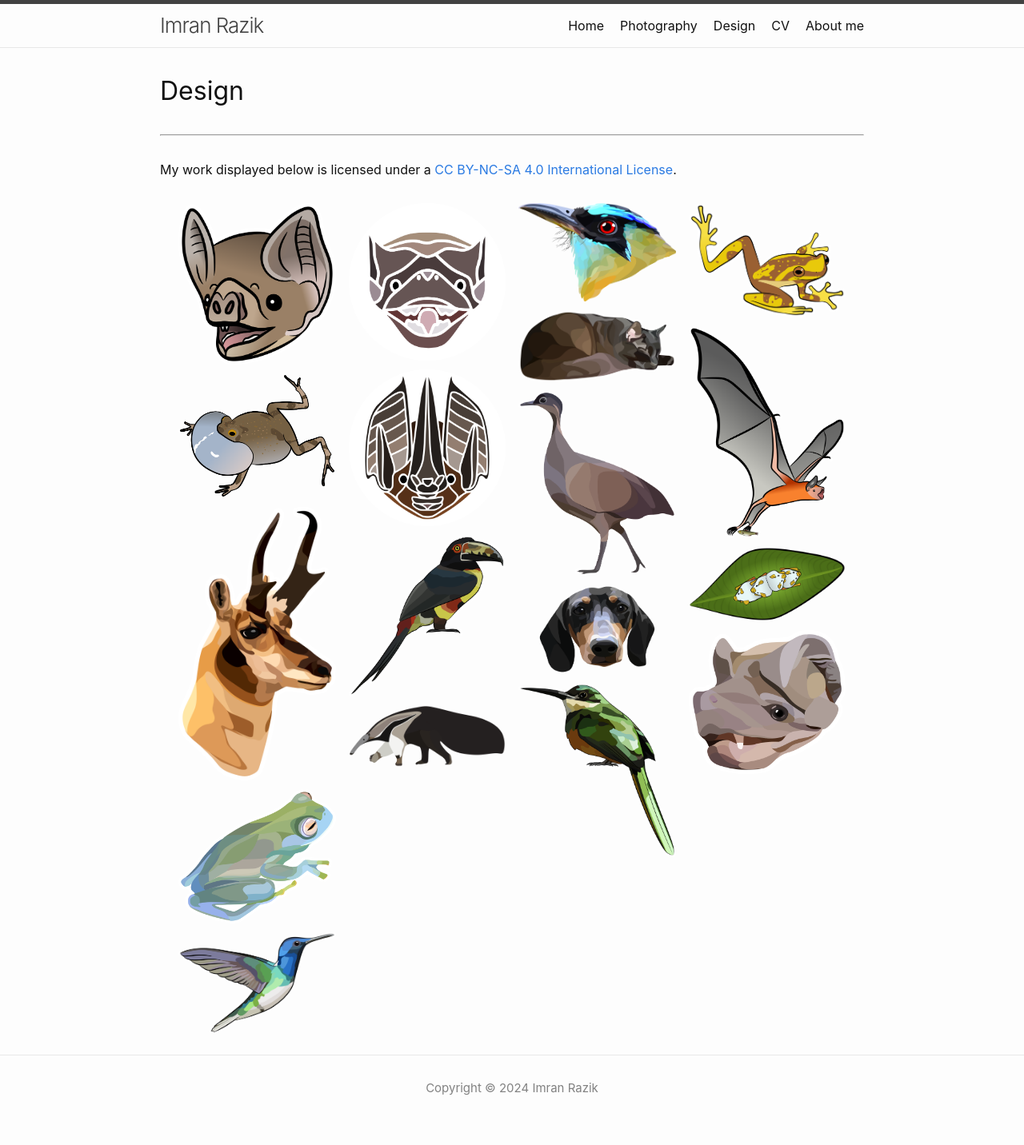
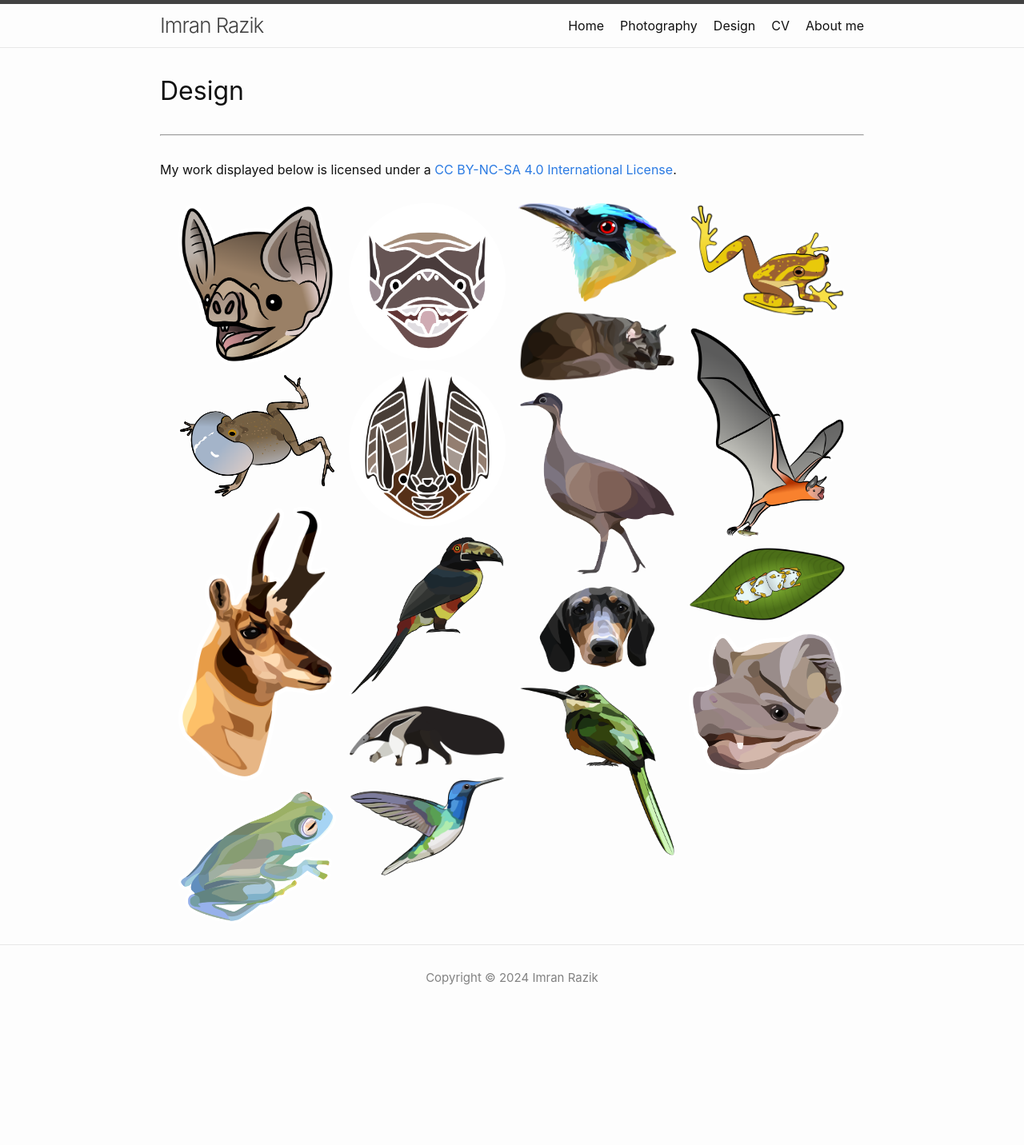
Before and after one commit to imranrazik/imranrazik.github.io, a Jekyll site: the page built from Design.md, in a window 1280 px wide. Shown: the whole page at 80% size. Built offline with Jekyll 4.4.1, drawn with Linux system fonts in a browser that asks for light colours; our own code applies the rules of GitHub Pages for plain Markdown files; after the commit the page ends 1294 px from its top, so only the background shows below that.

Commit message:
Update Design.md

```diff
--- a/Design.md
+++ b/Design.md
@@ -12,13 +12,13 @@ My work displayed below is licensed under a [CC BY-NC-SA 4.0 International Licen
     <img src="/assets/illustrations/tungara.png" loading="lazy" decoding="async" style="width:100%">
     <img src="/assets/illustrations/pronghorn.png" loading="lazy" decoding="async" style="width:100%">
     <img src="/assets/illustrations/glass frog.png" loading="lazy" decoding="async" style="width:100%">
-    <img src="/assets/illustrations/jacobin.png" loading="lazy" decoding="async" style="width:100%">
   </div>
   <div class="column">
     <img src="/assets/illustrations/molossus_02.png" loading="lazy" decoding="async" style="width:100%">
     <img src="/assets/illustrations/lonch2.png" loading="lazy" decoding="async" style="width:100%">
     <img src="/assets/illustrations/aracari.png" loading="lazy" decoding="async" style="width:100%">
     <img src="/assets/illustrations/anteater.png"  loading="lazy" decoding="async" style="width:100%">
+    <img src="/assets/illustrations/jacobin.png" loading="lazy" decoding="async" style="width:100%">
   </div>
   <div class="column">
     <img src="/assets/illustrations/motmot.png" loading="lazy" decoding="async" style="width:100%">
```
